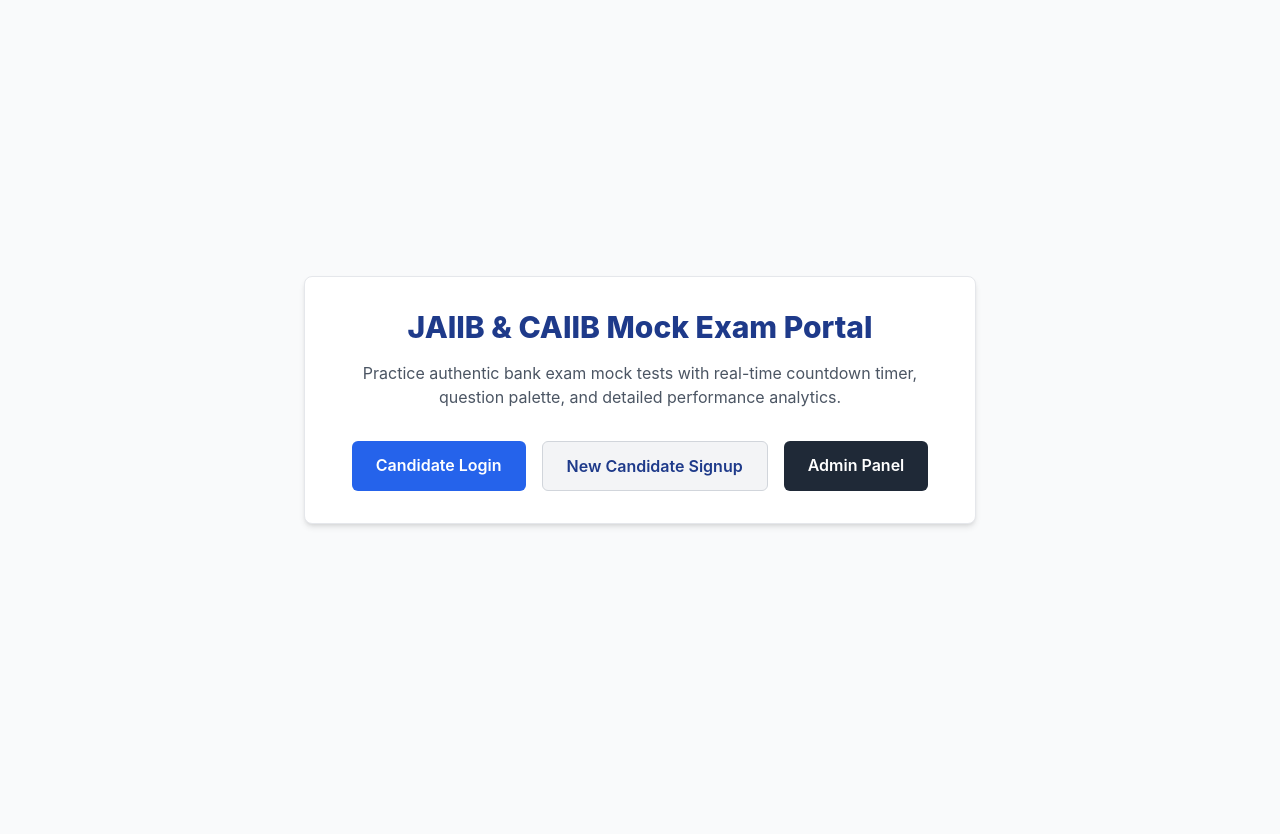
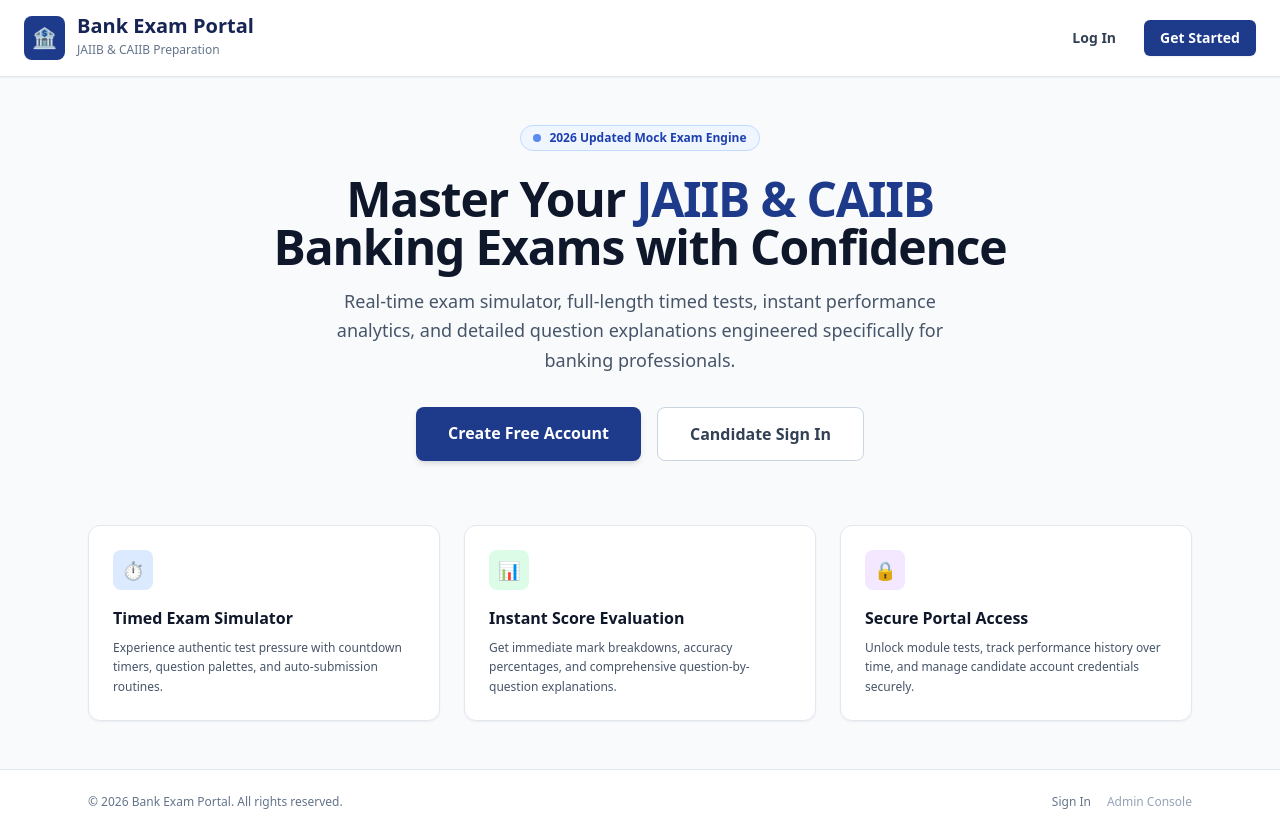
Before and after one commit to meena197504-cyber/bank-exam-portal, a Next.js app: page / in a window 1280 px wide. Before the commit the page ends 800 px from the top, so only its background shows below. Built offline with nearby package versions, Linux system fonts and the light colour scheme.

Commit message:
Update page.js

```diff
--- a/src/app/page.js
+++ b/src/app/page.js
@@ -2,36 +2,115 @@ import Link from 'next/link';
 
 export default function Home() {
   return (
-    <div className="min-h-screen bg-gray-50 flex flex-col justify-center items-center p-6 text-center">
-      <div className="max-w-2xl bg-white p-8 rounded-lg shadow-md border border-gray-200">
-        <h1 className="text-3xl font-extrabold text-blue-900 mb-4">
-          JAIIB & CAIIB Mock Exam Portal
+    <div className="min-h-screen bg-slate-50 flex flex-col justify-between font-sans">
+      {/* Navigation Header */}
+      <nav className="bg-white border-b border-slate-200 px-6 py-4 shadow-sm">
+        <div className="max-w-7xl mx-auto flex justify-between items-center">
+          <div className="flex items-center space-x-3">
+            <div className="bg-blue-900 text-white p-2 rounded-lg font-extrabold text-xl">
+              🏦
+            </div>
+            <div>
+              <span className="text-xl font-bold text-blue-950 block leading-none">
+                Bank Exam Portal
+              </span>
+              <span className="text-xs text-slate-500 font-medium">
+                JAIIB & CAIIB Preparation
+              </span>
+            </div>
+          </div>
+          <div className="flex items-center space-x-4">
+            <Link
+              href="/login"
+              className="text-sm font-semibold text-slate-700 hover:text-blue-900 transition-colors px-3 py-2"
+            >
+              Log In
+            </Link>
+            <Link
+              href="/signup"
+              className="text-sm font-semibold text-white bg-blue-900 hover:bg-blue-800 transition-all px-4 py-2 rounded-md shadow-sm"
+            >
+              Get Started
+            </Link>
+          </div>
+        </div>
+      </nav>
+
+      {/* Main Hero Section */}
+      <main className="flex-1 max-w-6xl w-full mx-auto px-6 py-12 flex flex-col items-center justify-center text-center">
+        <div className="inline-flex items-center gap-2 px-3 py-1 bg-blue-50 border border-blue-200 rounded-full text-blue-800 text-xs font-semibold mb-6">
+          <span className="w-2 h-2 rounded-full bg-blue-600 animate-pulse"></span>
+          2026 Updated Mock Exam Engine
+        </div>
+
+        <h1 className="text-4xl md:text-5xl font-extrabold text-slate-900 tracking-tight leading-tight max-w-3xl">
+          Master Your <span className="text-blue-900">JAIIB & CAIIB</span> Banking Exams with Confidence
         </h1>
-        <p className="text-gray-600 mb-8 text-base">
-          Practice authentic bank exam mock tests with real-time countdown timer, question palette, and detailed performance analytics.
+
+        <p className="mt-4 text-lg text-slate-600 max-w-2xl leading-relaxed">
+          Real-time exam simulator, full-length timed tests, instant performance analytics, and detailed question explanations engineered specifically for banking professionals.
         </p>
 
-        <div className="flex flex-col sm:flex-row gap-4 justify-center">
+        {/* Call to Action Buttons */}
+        <div className="mt-8 flex flex-col sm:flex-row gap-4 w-full justify-center max-w-md">
+          <Link
+            href="/signup"
+            className="w-full sm:w-auto px-8 py-3.5 bg-blue-900 text-white font-semibold rounded-lg shadow-md hover:bg-blue-800 transition-all text-base"
+          >
+            Create Free Account
+          </Link>
           <Link
             href="/login"
-            className="bg-blue-600 text-white font-semibold px-6 py-3 rounded-md hover:bg-blue-700 transition"
+            className="w-full sm:w-auto px-8 py-3.5 bg-white text-slate-700 font-semibold rounded-lg border border-slate-300 hover:bg-slate-100 transition-all text-base"
           >
-            Candidate Login
-          </Link>
-          <Link
-            href="/signup"
-            className="bg-gray-100 text-blue-900 border border-gray-300 font-semibold px-6 py-3 rounded-md hover:bg-gray-200 transition"
-          >
-            New Candidate Signup
-          </Link>
-          <Link
-            href="/admin"
-            className="bg-gray-800 text-white font-semibold px-6 py-3 rounded-md hover:bg-gray-900 transition"
-          >
-            Admin Panel
+            Candidate Sign In
           </Link>
         </div>
-      </div>
+
+        {/* Feature Cards Grid */}
+        <div className="mt-16 grid grid-cols-1 md:grid-cols-3 gap-6 w-full text-left">
+          <div className="bg-white p-6 rounded-xl border border-slate-200 shadow-sm hover:shadow-md transition-shadow">
+            <div className="w-10 h-10 bg-blue-100 text-blue-900 rounded-lg flex items-center justify-center font-bold text-lg mb-4">
+              ⏱️
+            </div>
+            <h3 className="font-bold text-slate-900 text-base mb-2">Timed Exam Simulator</h3>
+            <p className="text-xs text-slate-600 leading-relaxed">
+              Experience authentic test pressure with countdown timers, question palettes, and auto-submission routines.
+            </p>
+          </div>
+
+          <div className="bg-white p-6 rounded-xl border border-slate-200 shadow-sm hover:shadow-md transition-shadow">
+            <div className="w-10 h-10 bg-green-100 text-green-800 rounded-lg flex items-center justify-center font-bold text-lg mb-4">
+              📊
+            </div>
+            <h3 className="font-bold text-slate-900 text-base mb-2">Instant Score Evaluation</h3>
+            <p className="text-xs text-slate-600 leading-relaxed">
+              Get immediate mark breakdowns, accuracy percentages, and comprehensive question-by-question explanations.
+            </p>
+          </div>
+
+          <div className="bg-white p-6 rounded-xl border border-slate-200 shadow-sm hover:shadow-md transition-shadow">
+            <div className="w-10 h-10 bg-purple-100 text-purple-800 rounded-lg flex items-center justify-center font-bold text-lg mb-4">
+              🔒
+            </div>
+            <h3 className="font-bold text-slate-900 text-base mb-2">Secure Portal Access</h3>
+            <p className="text-xs text-slate-600 leading-relaxed">
+              Unlock module tests, track performance history over time, and manage candidate account credentials securely.
+            </p>
+          </div>
+        </div>
+      </main>
+
+      {/* Portal Footer */}
+      <footer className="bg-white border-t border-slate-200 py-6 text-center text-xs text-slate-500">
+        <div className="max-w-6xl mx-auto px-6 flex flex-col md:flex-row justify-between items-center gap-2">
+          <span>© 2026 Bank Exam Portal. All rights reserved.</span>
+          <div className="flex space-x-4">
+            <Link href="/login" className="hover:underline">Sign In</Link>
+            <Link href="/admin" className="hover:underline text-slate-400">Admin Console</Link>
+          </div>
+        </div>
+      </footer>
     </div>
   );
 }
```
